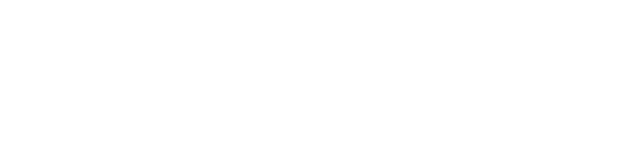
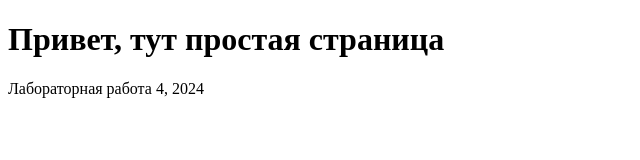
Before and after one commit to SerdyukDavoyan/rpplab4.github.io-lab4, a plain HTML site: page ru/index.html in a window 1280 px wide. Shown: the whole page, without its empty margins (0-640 px from the left). Drawn offline with Linux system fonts and the light colour scheme.

Commit message:
Update index.html

```diff
--- a/ru/index.html
+++ b/ru/index.html
@@ -1,6 +1,11 @@
 <!DOCTYPE html>
-<html>
+<html lang="ru">
 <head>
-  <title>Главная страница (Русский)</title>
+  <meta charset="utf-8">
+  <title>Лабораторная работа 4</title>
 </head>
+<body>
+  <h1>Привет, тут простая страница</h1>
+  <p>Лабораторная работа 4, 2024</p>
+</body>
 </html>
```
